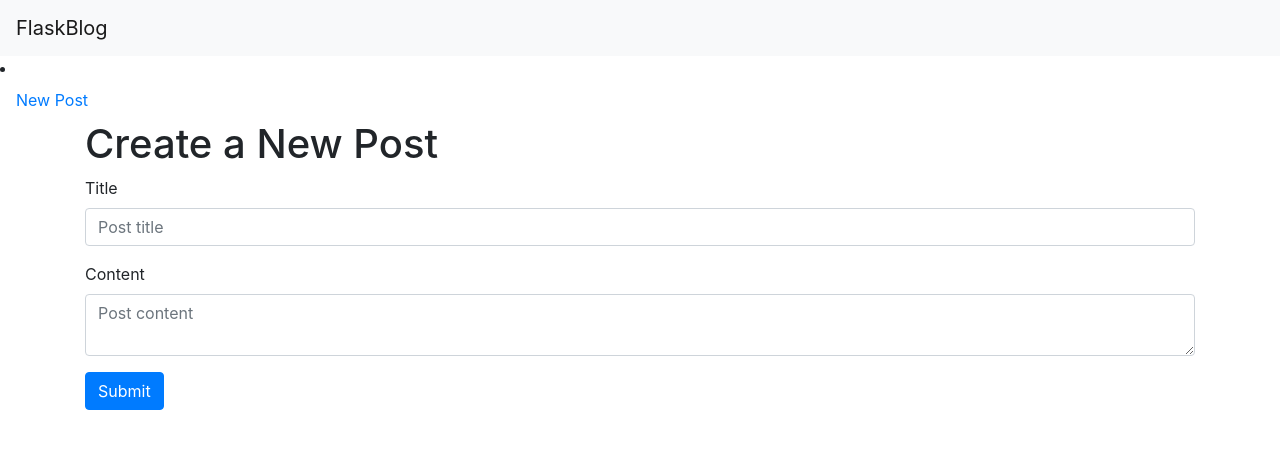
After one commit to Moki00/flaskBlog, a Flask app: page /create in a window 1280 px wide. The commit adds this page. Shown: the top 449 px of the page. Run offline with Flask 3, Linux system fonts and the light colour scheme; some libraries are stand-ins or nearby versions.

Commit message:
can create new posts now

```diff
--- a/app.py
+++ b/app.py
@@ -1,11 +1,13 @@
 # Import necessary modules
 import sqlite3
-from flask import Flask, render_template, abort
+from flask import Flask, render_template, request, url_for, flash, redirect
+from werkzeug.exceptions import abort
 
 # Create a Flask application instance
 app = Flask(__name__)
+app.config['SECRET_KEY']='your secret key'
 
-# Define a view function for the main route '/'
+# Main route '/'
 @app.route('/')
 def index():
     conn = get_db_connection()
@@ -13,12 +15,29 @@ def index():
     conn.close()
     return render_template('index.html', posts=posts)
 
+# Single post route
 @app.route('/<int:post_id>')
 def post(post_id):
     #user clicks and saves value in 'post' var
     post = get_post(post_id)
     # render the post page in the html
     return render_template('post.html', post=post)
+
+@app.route('/create', methods=('GET', 'POST'))
+def create():
+    # if user clicks Submit
+    if request.method == 'POST':
+        title = request.form['title']
+        content = request.form['content']
+        if not title:
+            flash('Title is required!')
+        else:
+            conn = get_db_connection()
+            conn.execute('INSERT INTO posts (title, content) VALUES (?, ?)', (title, content))
+            conn.commit()
+            conn.close()
+            return redirect(url_for('index'))
+    return render_template('create.html')
 
 # Database Connection
 def get_db_connection():
--- a/templates/base.html
+++ b/templates/base.html
@@ -21,6 +21,14 @@
       <a class="navbar-brand" href="{{ url_for('index')}}">FlaskBlog</a>
       <!-- ... (navbar code) ... -->
     </nav>
+    <li class="nav-item">
+      <a class="nav-link" href="{{url_for('create')}}">New Post</a>
+    </li>
+
+    {% for message in get_flashed_messages() %}
+    <div class="alert alert-danger">{{ message }}</div>
+    {% endfor %}
+
     <div class="container">{% block content %} {% endblock %}</div>
     <!-- ... (Bootstrap JavaScript links) ... -->
   </body>
--- /dev/null
+++ b/templates/create.html
@@ -0,0 +1,24 @@
+{% extends 'base.html' %} {% block content %}
+<h1>{% block title %} Create a New Post {% endblock %}</h1>
+<form method="post">
+  <div class="form-group">
+    <label for="title">Title</label>
+    <input
+      type="text"
+      name="title"
+      placeholder="Post title"
+      class="form-control"
+      value="{{ request.form['title'] }}"
+    />
+  </div>
+  <div class="form-group">
+    <label for="content">Content</label>
+    <textarea name="content" placeholder="Post content" class="form-control">
+{{ request.form['content'] }}</textarea
+    >
+  </div>
+  <div class="form-group">
+    <button type="submit" class="btn btn-primary">Submit</button>
+  </div>
+</form>
+{% endblock %}
```
Also changed, not shown: database.db.
